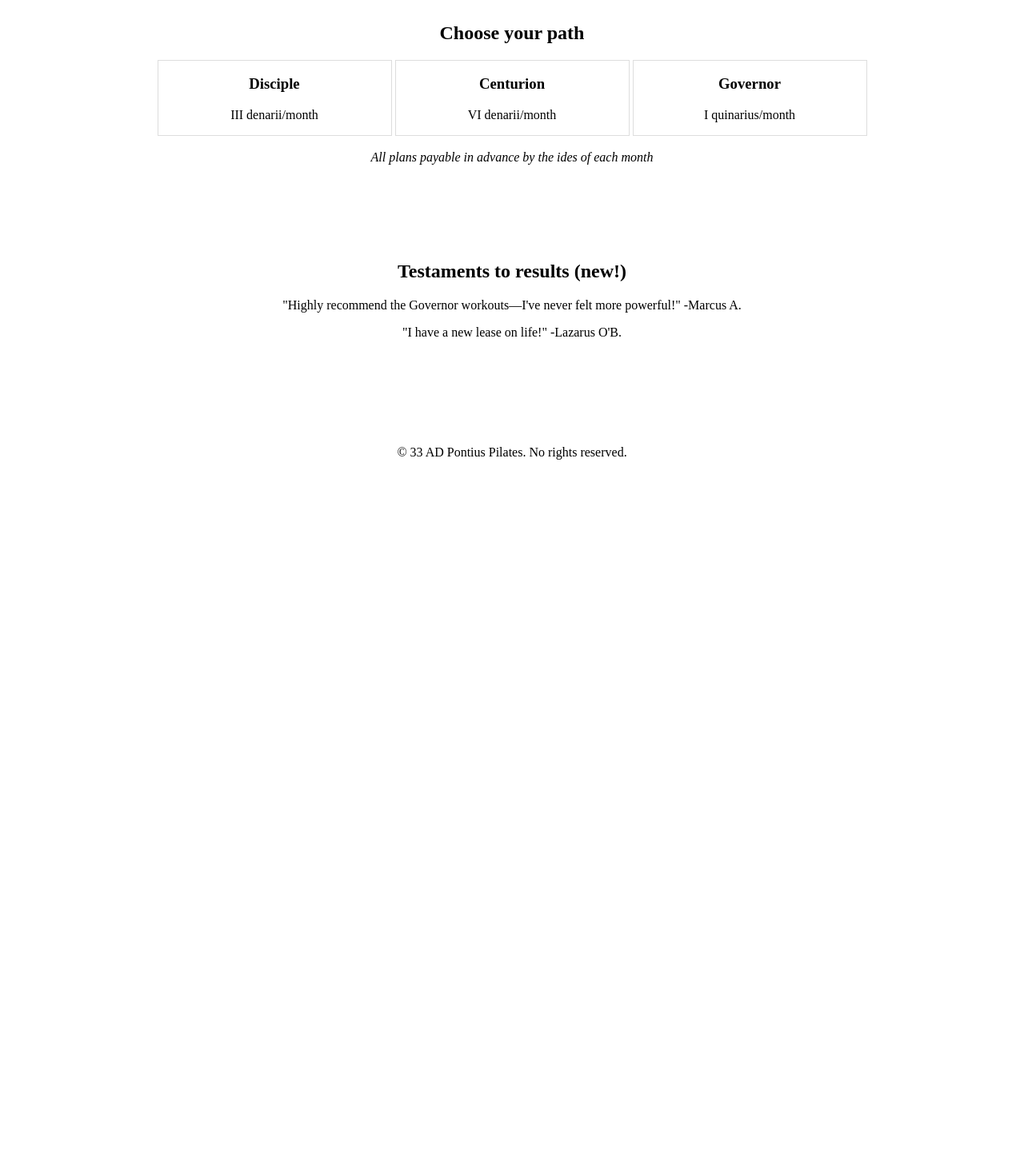
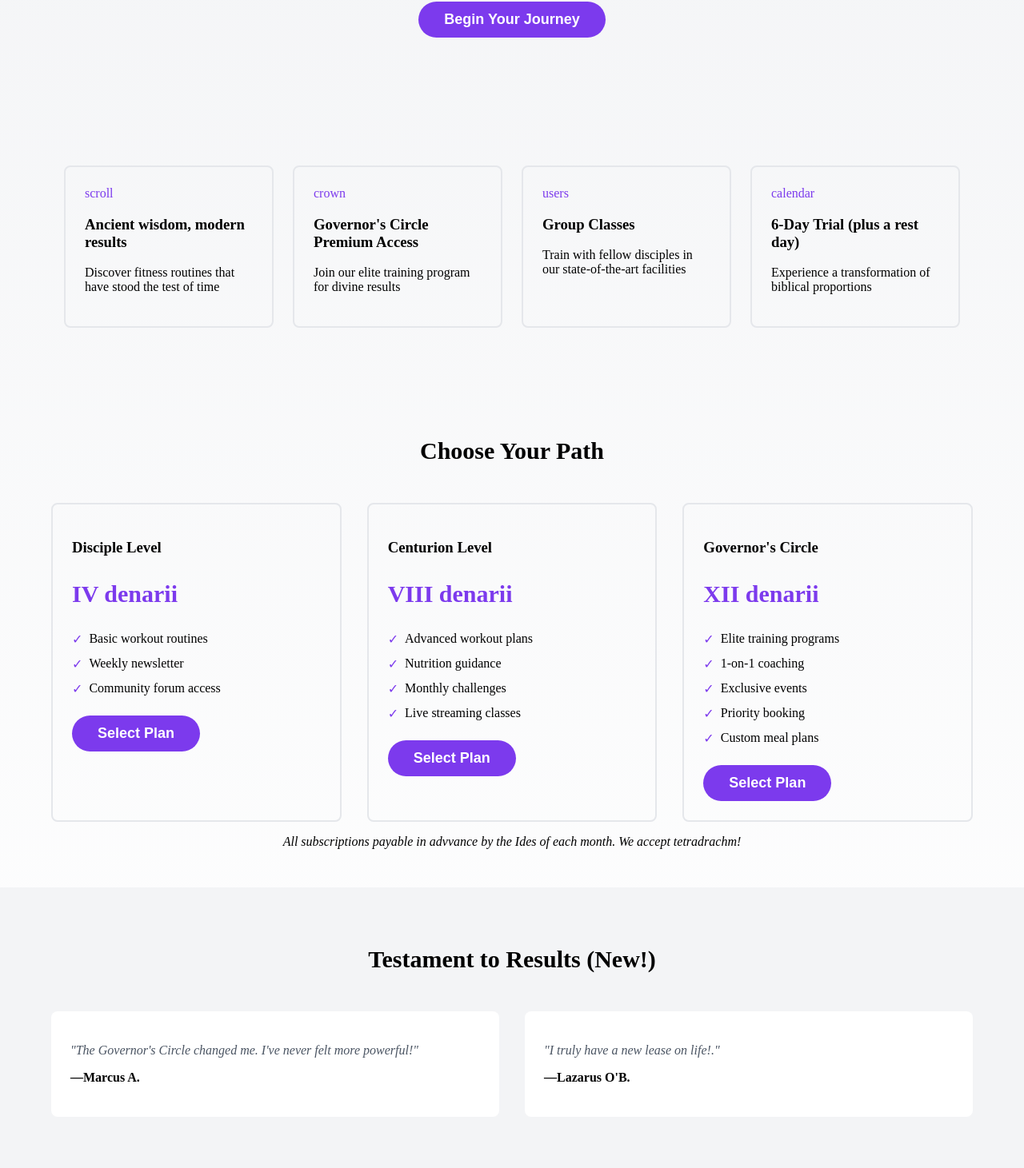
Before and after one commit to reedshea/pontius-pilates, a SvelteKit app: page / in a window 1280 px wide. Shown: the part 264-1725 px from the top of the page at 80% size. Before the commit the page ends 913 px from the top, so only its background shows below. Built offline with nearby package versions, Linux system fonts and the light colour scheme.

Commit message:
Rework layout and content

```diff
--- a/src/routes/+page.svelte
+++ b/src/routes/+page.svelte
@@ -1,67 +1,340 @@
 <script>
-  // You can add your script here if needed
+  const features = [
+    {
+      title: "Ancient wisdom, modern results",
+      description: "Discover fitness routines that have stood the test of time",
+      icon: "scroll"
+    },
+    {
+      title: "Governor's Circle Premium Access",
+      description: "Join our elite training program for divine results",
+      icon: "crown"
+    },
+    {
+      title: "Group Classes",
+      description: "Train with fellow disciples in our state-of-the-art facilities",
+      icon: "users"
+    },
+    {
+      title: "6-Day Trial (plus a rest day)",
+      description: "Experience a transformation of biblical proportions",
+      icon: "calendar"
+    }
+  ];
+
+  const workoutPlans = [
+    {
+      title: "Disciple Level",
+      price: "IV",
+      features: [
+        "Basic workout routines",
+        "Weekly newsletter",
+        "Community forum access"
+      ]
+    },
+    {
+      title: "Centurion Level",
+      price: "VIII",
+      features: [
+        "Advanced workout plans",
+        "Nutrition guidance",
+        "Monthly challenges",
+        "Live streaming classes"
+      ]
+    },
+    {
+      title: "Governor's Circle",
+      price: "XII",
+      features: [
+        "Elite training programs",
+        "1-on-1 coaching",
+        "Exclusive events",
+        "Priority booking",
+        "Custom meal plans"
+      ]
+    }
+  ];
 </script>
 
 <style>
-  /* Basic styles for the sections */
+  /* Reset */
+  :global(body) {
+    margin: 0;
+    padding: 0;
+  }
+
+  .min-h-screen {
+    min-height: 100vh;
+  }
+
+  .bg-gradient {
+    background: linear-gradient(to bottom, #f3f4f6, #ffffff);
+  }
+
+  /* Hero Section */
   .hero {
-    background: #f5f5f5;
-    padding: 50px;
+    position: relative;
+    padding: 6rem 1.5rem;
     text-align: center;
   }
-  .plans, .testimonials, .footer {
-    padding: 50px;
+
+  .hero h1 {
+    font-size: 3rem;
+    font-weight: 700;
+    color: #1f2937;
+    margin-bottom: 1rem;
+  }
+
+  .hero p {
+    font-size: 1.25rem;
+    color: #4b5563;
+    margin-bottom: 2rem;
+  }
+
+  .btn-primary {
+    background-color: #7c3aed;
+    color: white;
+    padding: 0.75rem 2rem;
+    border-radius: 9999px;
+    font-size: 1.125rem;
+    font-weight: 600;
+    border: none;
+    cursor: pointer;
+    transition: background-color 0.3s;
+  }
+
+  .btn-primary:hover {
+    background-color: #6d28d9;
+  }
+
+  /* Features Section */
+  .features {
+    max-width: 72rem;
+    margin: 0 auto;
+    padding: 3rem 1rem;
+  }
+
+  .features-grid {
+    display: grid;
+    grid-template-columns: repeat(1, 1fr);
+    gap: 1.5rem;
+    padding: 1rem;
+  }
+
+  @media (min-width: 768px) {
+    .features-grid {
+      grid-template-columns: repeat(2, 1fr);
+    }
+  }
+
+  @media (min-width: 1024px) {
+    .features-grid {
+      grid-template-columns: repeat(4, 1fr);
+    }
+  }
+
+  .feature-card {
+    border: 2px solid #e5e7eb;
+    border-radius: 0.5rem;
+    padding: 1.5rem;
+    transition: border-color 0.3s;
+  }
+
+  .feature-card:hover {
+    border-color: #7c3aed;
+  }
+
+  .icon {
+    color: #7c3aed;
+    margin-bottom: 0.5rem;
+  }
+
+  /* Pricing Section */
+  .pricing {
+    max-width: 72rem;
+    margin: 0 auto;
+    padding: 3rem 1rem;
+  }
+
+  .pricing h2 {
+    text-align: center;
+    font-size: 1.875rem;
+    font-weight: 700;
+    margin-bottom: 3rem;
+  }
+
+  .pricing-grid {
+    display: grid;
+    grid-template-columns: repeat(1, 1fr);
+    gap: 2rem;
+  }
+
+  @media (min-width: 768px) {
+    .pricing-grid {
+      grid-template-columns: repeat(3, 1fr);
+    }
+  }
+
+  .plan-card {
+    border: 2px solid #e5e7eb;
+    border-radius: 0.5rem;
+    padding: 1.5rem;
+    transition: border-color 0.3s;
+  }
+
+  .plan-card:hover {
+    border-color: #7c3aed;
+  }
+
+  .plan-price {
+    font-size: 1.875rem;
+    font-weight: 700;
+    color: #7c3aed;
+  }
+
+  .price-period {
+    padding-top: 1rem;
+    text-align: center;
+    font-style: italic;  }
+
+  .feature-list {
+    list-style: none;
+    padding: 0;
+    margin: 1.5rem 0;
+  }
+
+  .feature-item {
+    display: flex;
+    align-items: center;
+    margin-bottom: 0.75rem;
+  }
+
+  .checkmark {
+    color: #7c3aed;
+    margin-right: 0.5rem;
+  }
+
+  /* Testimonials Section */
+  .testimonials {
+    background-color: #f3f4f6;
+    padding: 3rem 1rem;
+  }
+
+  .testimonials h2 {
+    text-align: center;
+    font-size: 1.875rem;
+    font-weight: 700;
+    margin-bottom: 3rem;
+  }
+
+  .testimonials-grid {
+    max-width: 72rem;
+    margin: 0 auto;
+    display: grid;
+    grid-template-columns: repeat(1, 1fr);
+    gap: 2rem;
+  }
+
+  @media (min-width: 768px) {
+    .testimonials-grid {
+      grid-template-columns: repeat(2, 1fr);
+    }
+  }
+
+  .testimonial-card {
+    background-color: white;
+    border-radius: 0.5rem;
+    padding: 1.5rem;
+  }
+
+  .testimonial-text {
+    font-style: italic;
+    color: #4b5563;
+    margin-bottom: 1rem;
+  }
+
+  .testimonial-author {
+    font-weight: 600;
+  }
+  .footer {
+    background-color: #f3f4f6;
+    padding: 1rem;
     text-align: center;
   }
-  .plans .plan {
-    display: inline-block;
-    width: 25%;
-    margin: 0px;
-    padding: 0px;
-    border: 1px solid #ddd;
-  }
 
-  @media (max-width: 768px) {
-    .plans .plan {
-      width: 100%;
-      display: block;
-      margin: 10px 0;
-    }
-  }
 </style>
 
-<div class="hero">
+<div class="min-h-screen bg-gradient">
+  <!-- Hero Section -->
+  <section class="hero">
     <h1>Pontius Pilates</h1>
-  <p>It's a killer workout!</p>
+    <p><em>It's a Killer Workout!</em></p>
+    <button class="btn-primary">Begin Your Journey</button>
+  </section>
+
+  <!-- Features Section -->
+  <section class="features">
+    <div class="features-grid">
+      {#each features as feature}
+        <div class="feature-card">
+          <div class="icon">
+            <!-- You'll need to add your preferred icon library -->
+            <span>{feature.icon}</span>
           </div>
+          <h3>{feature.title}</h3>
+          <p>{feature.description}</p>
+        </div>
+      {/each}
+    </div>
+  </section>
 
-<div class="plans">
-  <h2>Choose your path</h2>
-  <div class="plan">
-    <h3>Disciple</h3>
-    <p>III denarii/month</p>
+  <!-- Pricing Section -->
+  <section class="pricing">
+    <h2>Choose Your Path</h2>
+    <div class="pricing-grid">
+      {#each workoutPlans as plan}
+        <div class="plan-card">
+          <h3>{plan.title}</h3>
+          <p class="plan-price">
+            {plan.price} denarii
+
+          </p>
+          <ul class="feature-list">
+            {#each plan.features as feature}
+              <li class="feature-item">
+                <span class="checkmark">✓</span>
+                {feature}
+              </li>
+            {/each}
+          </ul>
+          <button class="btn-primary">Select Plan</button>
         </div>
-  <div class="plan">
-    <h3>Centurion</h3>
-    <p>VI denarii/month</p>
+      {/each}
+    </div>
+    <section class="price-period">All subscriptions payable in advvance by the Ides of each month. We accept tetradrachm!</section>
+</section>
 
+  <!-- Testimonials Section -->
+  <section class="testimonials">
+    <h2>Testament to Results (New!)</h2>
+    <div class="testimonials-grid">
+      <div class="testimonial-card">
+        <p class="testimonial-text">
+          "The Governor's Circle changed me. I've never felt more powerful!"
+        </p>
+        <p class="testimonial-author">—Marcus A.</p>
       </div>
-  <div class="plan">
-    <h3>Governor</h3>
-    <p>I quinarius/month</p>
-
+      <div class="testimonial-card">
+        <p class="testimonial-text">
+          "I truly have a new lease on life!."
+        </p>
+        <p class="testimonial-author">—Lazarus O'B.</p>
       </div>
-  <br>
-  <br>
-  <div><em>All plans payable in advance by the ides of each month</em></div>
     </div>
-
-<div class="testimonials">
-  <h2>Testaments to results (new!)</h2>
-  <p>"Highly recommend the Governor workouts—I've never felt more powerful!" -Marcus A.</p>
-  <p>"I have a new lease on life!" -Lazarus O'B.</p>
+  </section>
+  <section class="footer">
+    <div>
+        Copyright © 2021 Pontius Pilates. No rights reserved.
     </div>
-
-<div class="footer">
-  <p>&copy; 33 AD Pontius Pilates. No rights reserved.</p>
+  </section>
 </div>
```
Lines whose indentation alone changed are shown as unchanged.
